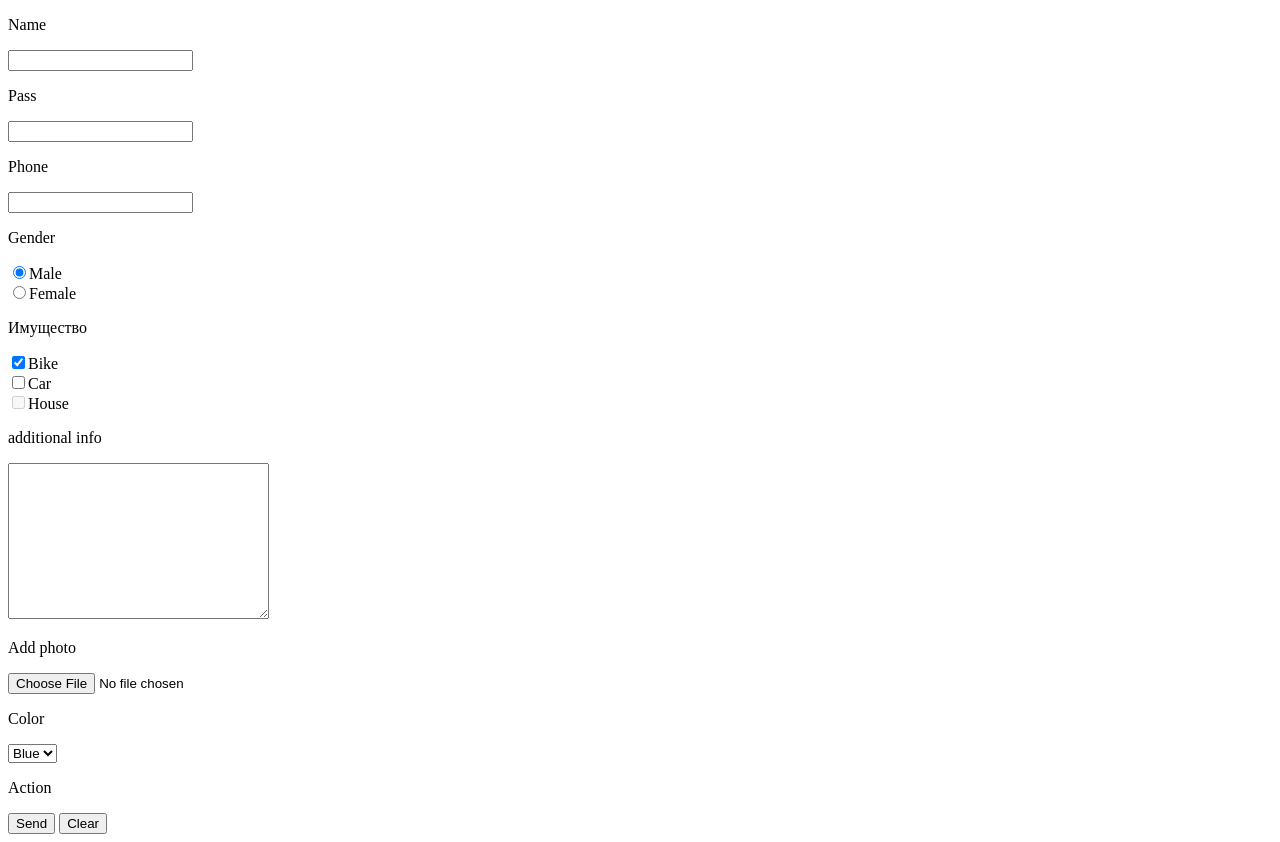
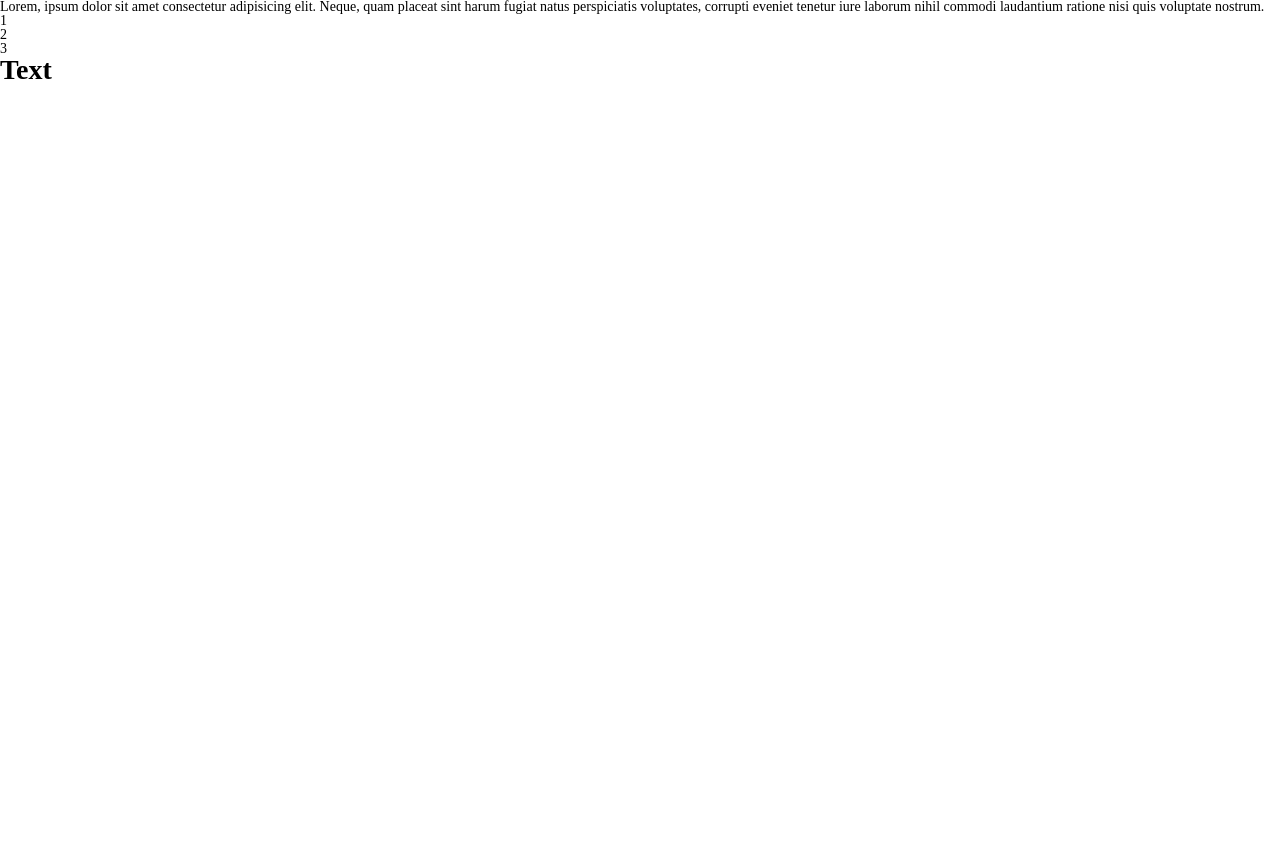
Before and after one commit to Volkovgit/education, a plain HTML site: page firstproj/firstProj/index.html in a window 1280 px wide. After the commit the page ends 800 px from the top, so only its background shows below. Drawn offline with Linux system fonts and the light colour scheme.

Commit message:
css смотрю уроки и читаю информацию про теги

```diff
--- /dev/null
+++ b/firstproj/firstProj/css/style.css
@@ -0,0 +1,27 @@
+*{
+    padding: 0;
+    margin: 0;
+    border: 0;
+}
+
+*,*::before,*::after{
+    -moz-box-sizing: border-box;
+    -webkit-box-sizing: border-box;
+    box-sizing: border-box;
+}
+
+:focus,:active{outline: none;}
+a:focus,a:active{outline: none;}
+
+html,body{
+    height: 100%;
+    width: 100%;
+    font-size: 100%;
+    line-height: 1;
+    font-size: 14px;
+    -ms-text-size-adjust: 100%;
+    -moz-text-size-adjust: 100%;
+    -webkit-text-size-adjust: 100%;
+}
+
+input,button,textarea{font-family: inherit}
--- a/firstproj/firstProj/index.html
+++ b/firstproj/firstProj/index.html
@@ -5,53 +5,21 @@
     <meta http-equiv="X-UA-Compatible" content="IE=edge" />
     <meta name="viewport" content="width=device-width, initial-scale=1.0" />
     <meta http-equiv="Content-type" content="text/html;charset=UTF-8" />
+    <link rel="stylesheet" href="css/style.css" />
     <title>Знакомство с HTML</title>
   </head>
   <body>
-    <form action="#" method="get">
-      <div>
-        <p>Name</p>
-        <input tabindex="1" type="text" name="username" />
-      </div>
-      <div>
-        <p>Pass</p>
-        <input tabindex="2" type="password" name="password" />
-      </div>
-      <div>
-        <p>Phone</p>
-        <input tabindex="3" type="tel" name="phone" />
-      </div>
-      <div>
-        <p>Gender</p>
-        <div><input tabindex="4" checked type="radio" name="gender" value="male" />Male</div>
-        <div><input tabindex="4" type="radio" name="gender" value="female" />Female</div>
-      </div>
-      <div>
-        <p>Имущество</p>
-        <div><input tabindex="5" type="checkbox" checked name="bike" value="yes">Bike</div>
-        <div><input tabindex="6" type="checkbox" name="car" value="yes">Car</div>
-        <div><input tabindex="7" type="checkbox" disabled name="house" value="yes">House</div>
-      </div>
-      <div>
-        <p>additional info</p>
-        <textarea tabindex="8" name="text" id="" cols="30" rows="10"></textarea>
-      </div>
-      <div>
-        <p>Add photo</p>
-        <input type="file" tabindex="9" name="" id="">
-      </div>
-      <div>
-        <p>Color</p>
-        <select name="color">
-            <option value="red">Red</option>
-            <option selected value="blue">Blue</option>
-        </select>
-      </div>
-      <div>
-        <p>Action</p>
-        <button type="submit">Send</button>
-        <button type="reset">Clear</button>
-      </div>
-    </form>
+    <p>
+      Lorem, ipsum dolor sit amet consectetur adipisicing elit. Neque, quam
+      placeat sint harum fugiat natus perspiciatis voluptates, corrupti eveniet
+      tenetur iure laborum nihil commodi laudantium ratione nisi quis voluptate
+      nostrum.
+    </p>
+    <ul>
+        <li>1</li>
+        <li>2</li>
+        <li>3</li>
+    </ul>
+    <h1>Text</h1>
   </body>
 </html>
```
Also changed, not shown: README.md.
